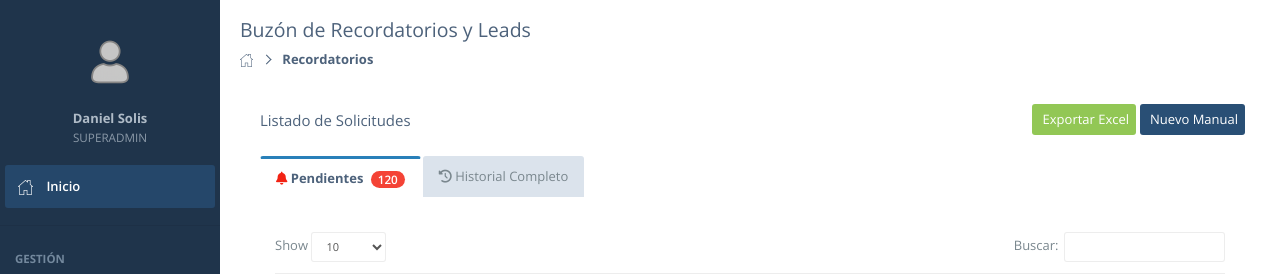
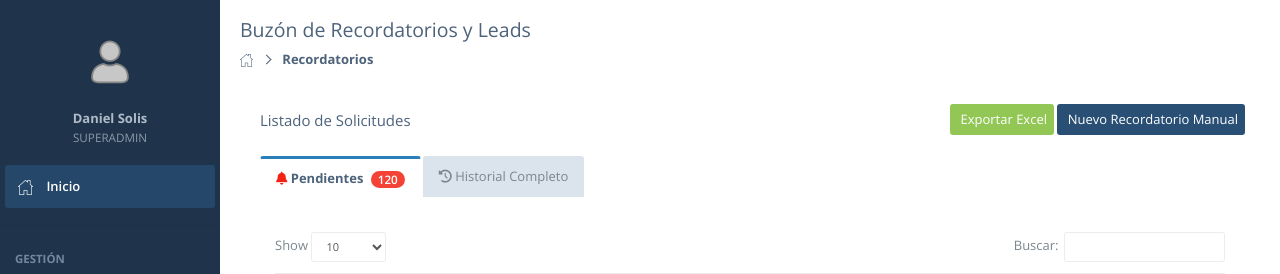
Before and after one commit to danielsolisb/HolaEnfermera, a Django app: page /citas/dashboard/recordatorios/ in a window 1280 px wide. Shown: the part 59-333 px from the top of the page. Run offline with Django 4.2, Linux system fonts and the light colour scheme; a user stored in the database is signed in; data comes from the database, SQL or seed files in the repository; data that the repository does not hold is empty; some libraries are stand-ins or nearby versions; some web fonts are replaced.

Commit message:
feat: Add admin page for reminder and lead management with pending and historical views.

```diff
--- a/templates/appointments/admin/reminder_list.html
+++ b/templates/appointments/admin/reminder_list.html
@@ -26,7 +26,7 @@
                 <i class="fa fa-file-excel-o"></i> Exportar Excel
             </a>
             <a href="{% url 'admin_reminder_create' %}" class="btn btn-primary">
-                <i class="demo-pli-plus"></i> Nuevo Manual
+                <i class="demo-pli-plus"></i> Nuevo Recordatorio Manual
             </a>
         </div>
         <h3 class="panel-title">Listado de Solicitudes</h3>
```
